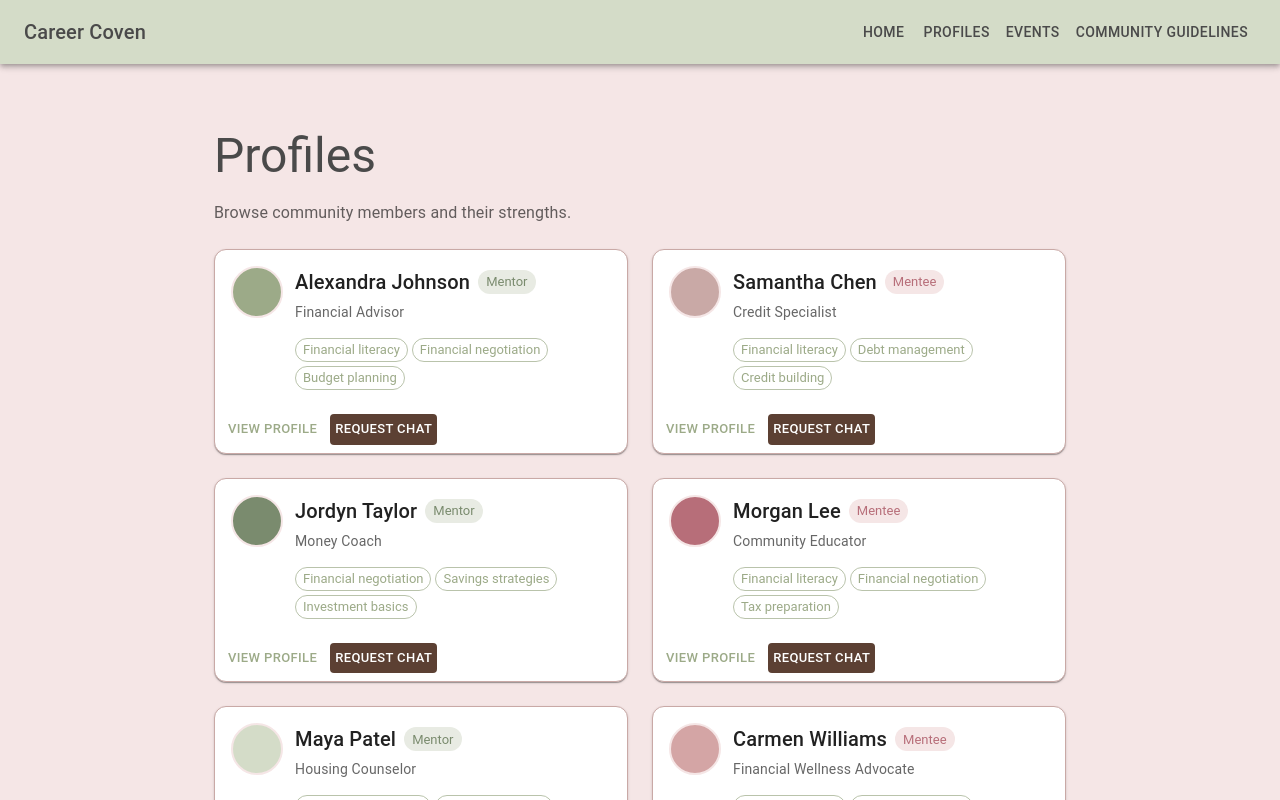
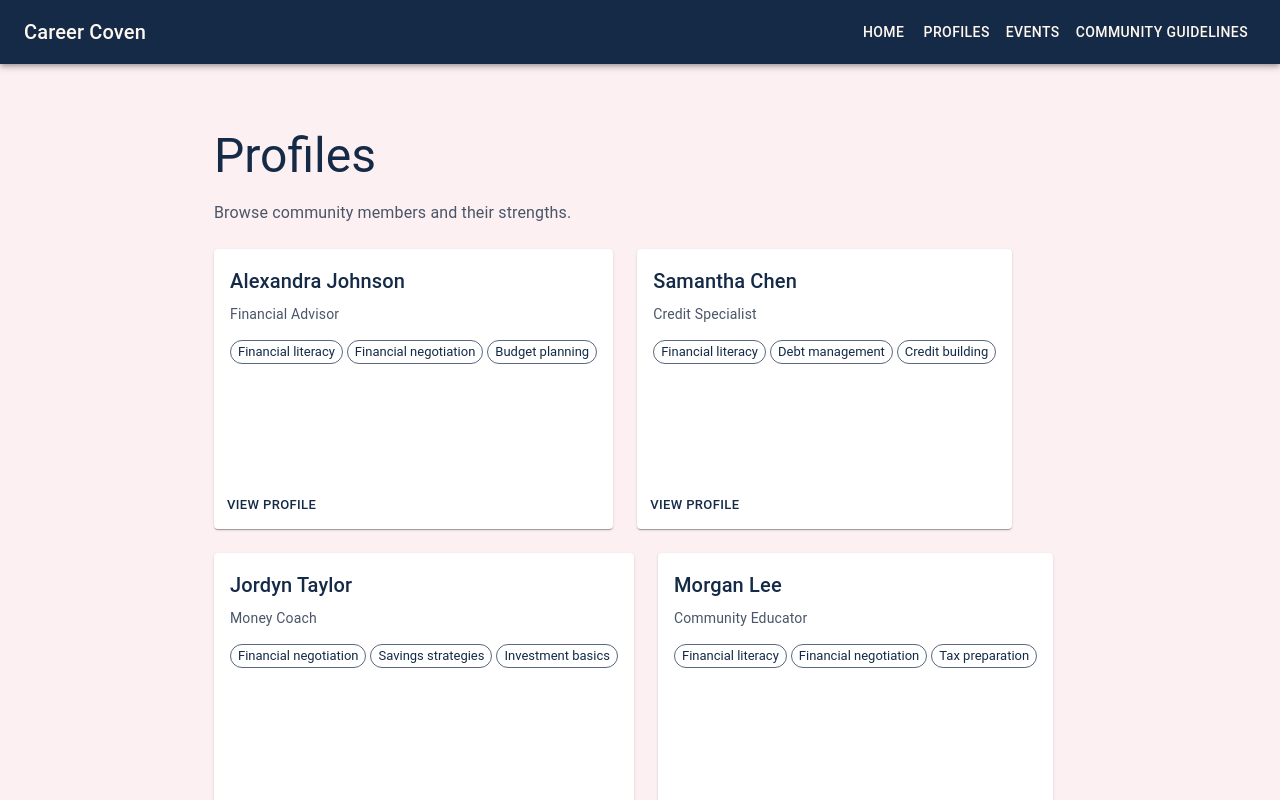
Before and after one commit to Patriciadburns1/AngryNoodles-, a React (Vite) app: page /profiles in a window 1280 px wide. Shown: the top 800 px of the page. Built offline with nearby package versions, Linux system fonts and the light colour scheme.

Commit message:
adding for Anna to pull

```diff
--- a/src/App.jsx
+++ b/src/App.jsx
@@ -9,9 +9,9 @@ import './App.css';
 function App() {
   return (
     <BrowserRouter>
-      <AppBar position="static" sx={{ width: '100%', background: '#d4dcc8', color: '#4a4a4a' }}>
+      <AppBar position="static" sx={{ width: '100%', background: '#152a47', color: '#fff8f0' }}>
         <Toolbar>
-          <Typography variant="h6" component={Link} to="/" sx={{ flexGrow: 1, textDecoration: 'none', color: 'inherit' }}>
+          <Typography variant="h6" component={Link} to="/" sx={{ flexGrow: 1, textDecoration: 'none', color: 'inherit', '&:hover': { color: '#ffffff' } }}>
             Career Coven
           </Typography>
           <Button color="inherit" component={Link} to="/">
--- a/src/index.css
+++ b/src/index.css
@@ -4,7 +4,7 @@
   font-weight: 400;
 
   color-scheme: light;
-  color: #4a4a4a;
+  color: #152a47;
 
   font-synthesis: none;
   text-rendering: optimizeLegibility;
@@ -23,16 +23,16 @@ body {
   min-width: 320px;
   display: flex;
   place-items: center;
-  background: #f5e6e6;
+  background: #fdf0f2;
 }
 
 a {
   font-weight: 500;
-  color: #7a8b6e;
+  color: #152a47;
   text-decoration: inherit;
 }
 a:hover {
-  color: #9caa88;
+  color: #1e3a5f;
 }
 
 h1 {
@@ -61,10 +61,10 @@ button:focus-visible {
 
 @media (prefers-color-scheme: light) {
   :root {
-    color: #4a4a4a;
+    color: #152a47;
   }
   a:hover {
-    color: #9caa88;
+    color: #1e3a5f;
   }
   button {
     background-color: #f9f9f9;
--- a/src/theme.js
+++ b/src/theme.js
@@ -1,25 +1,49 @@
 import { createTheme } from '@mui/material/styles';
 
-const dustyRose = '#c9a9a6';
-const sage = '#9caa88';
-const lightDustyRose = '#f5e6e6';
-const lightSage = '#d4dcc8';
-const darkSage = '#7a8b6e';
+const blush = '#e8b4b8';
+const navy = '#152a47';
+const lightBlush = '#fdf0f2';
+const warmWhite = '#fff8f0';
 
 export const theme = createTheme({
   palette: {
     primary: {
-      main: sage,
-      light: lightSage,
-      dark: darkSage,
+      main: navy,
+      light: '#1e3a5f',
+      dark: '#0d1f35',
+      contrastText: warmWhite,
     },
     secondary: {
-      main: dustyRose,
-      light: lightDustyRose,
+      main: blush,
+      light: lightBlush,
+      contrastText: warmWhite,
     },
     background: {
-      default: lightDustyRose,
+      default: lightBlush,
       paper: '#ffffff',
+    },
+    text: {
+      primary: navy,
+      secondary: '#4a5568',
+    },
+  },
+  components: {
+    MuiButton: {
+      styleOverrides: {
+        contained: {
+          color: warmWhite,
+          '&:hover': {
+            backgroundColor: '#0d1f35',
+            color: warmWhite,
+          },
+        },
+        containedSecondary: {
+          color: warmWhite,
+          '&:hover': {
+            color: warmWhite,
+          },
+        },
+      },
     },
   },
 });
--- a/src/views/CommunityGuidelines.jsx
+++ b/src/views/CommunityGuidelines.jsx
@@ -17,7 +17,7 @@ function CommunityGuidelines() {
       <Typography variant="body1" color="text.secondary" sx={{ mb: 3 }}>
         Please read and follow these guidelines to help keep our community safe and welcoming.
       </Typography>
-      <Paper elevation={1} sx={{ p: 3, border: '1px solid', borderColor: '#c9a9a6' }}>
+      <Paper elevation={1} sx={{ p: 3, border: '1px solid', borderColor: '#e8b4b8' }}>
         <List>
           {guidelines.map((item, index) => (
             <ListItem key={index}>
--- a/src/views/Events.jsx
+++ b/src/views/Events.jsx
@@ -18,7 +18,7 @@ function Events() {
       <Grid container spacing={2}>
         {sampleEvents.map((event) => (
           <Grid item xs={12} sm={6} md={4} key={event.id}>
-            <Card sx={{ border: '1px solid', borderColor: '#c9a9a6' }}>
+            <Card sx={{ border: '1px solid', borderColor: '#e8b4b8' }}>
               <CardContent>
                 <Typography variant="h6">{event.title}</Typography>
                 <Typography variant="body2" color="text.secondary">
--- a/src/views/Home.jsx
+++ b/src/views/Home.jsx
@@ -1,14 +1,35 @@
-import { Typography, Box } from '@mui/material';
+import { Typography, Box, Button, Stack } from '@mui/material';
+import { Link } from 'react-router-dom';
 
 function Home() {
   return (
-    <Box sx={{ py: 4 }}>
-      <Typography variant="h3" component="h1" gutterBottom>
-        Your career finally has a sage space
+    <Box sx={{ py: 4, textAlign: 'left' }}>
+      <Typography variant="h2" component="h1" gutterBottom fontWeight="bold" sx={{ width: '50%' }}>
+        Your career, <Box component="span" sx={{ fontStyle: 'italic', color: '#e8b4b8' }}>finally</Box> has a safe space
       </Typography>
-      <Typography variant="body1" color="text.secondary">
+      <Typography variant="body1" color="text.secondary" sx={{ mb: '75px' }}>
         Welcome to our community. Explore profiles, check out events, and read our guidelines to get started.
       </Typography>
+      <Stack direction="row" spacing={2} flexWrap="wrap" useFlexGap>
+        <Button
+          variant="contained"
+          component={Link}
+          to="/community-guidelines"
+          size="large"
+          sx={{ textTransform: 'none', borderRadius: 6, px: 4, py: 1.5, fontSize: '1.1rem' }}
+        >
+          Join the Community →
+        </Button>
+        <Button
+          variant="outlined"
+          component={Link}
+          to="/profiles"
+          sx={{ textTransform: 'none', borderRadius: 6, px: 4, py: 1.5, fontSize: '1.1rem' }}
+
+        >
+          Find a mentor
+        </Button>
+      </Stack>
     </Box>
   );
 }
--- a/src/views/Profiles.jsx
+++ b/src/views/Profiles.jsx
@@ -1,48 +1,40 @@
-import { Typography, Box, Card, CardContent, CardActions, Button, Chip, Stack } from '@mui/material';
-
-const paletteColors = ['#9caa88', '#c9a9a6', '#7a8b6e', '#b76e79', '#d4dcc8', '#d4a5a5'];
+import { Typography, Box, Card, CardContent, CardActions, Button, Grid, Chip, Stack } from '@mui/material';
 
 const mockProfiles = [
   {
     id: 1,
     name: 'Alexandra Johnson',
     role: 'Financial Advisor',
-    type: 'mentor',
     strengths: ['Financial literacy', 'Financial negotiation', 'Budget planning'],
   },
   {
     id: 2,
     name: 'Samantha Chen',
     role: 'Credit Specialist',
-    type: 'mentee',
     strengths: ['Financial literacy', 'Debt management', 'Credit building'],
   },
   {
     id: 3,
     name: 'Jordyn Taylor',
     role: 'Money Coach',
-    type: 'mentor',
     strengths: ['Financial negotiation', 'Savings strategies', 'Investment basics'],
   },
   {
     id: 4,
     name: 'Morgan Lee',
     role: 'Community Educator',
-    type: 'mentee',
     strengths: ['Financial literacy', 'Financial negotiation', 'Tax preparation'],
   },
   {
     id: 5,
     name: 'Maya Patel',
     role: 'Housing Counselor',
-    type: 'mentor',
     strengths: ['Financial negotiation', 'Mortgage literacy', 'Budget planning'],
   },
   {
     id: 6,
     name: 'Carmen Williams',
     role: 'Financial Wellness Advocate',
-    type: 'mentee',
     strengths: ['Financial literacy', 'Debt management', 'Financial negotiation'],
   },
 ];
@@ -56,58 +48,18 @@ function Profiles() {
       <Typography variant="body1" color="text.secondary" sx={{ mb: 3 }}>
         Browse community members and their strengths.
       </Typography>
-      <Box
-        sx={{
-          display: 'grid',
-          gridTemplateColumns: 'repeat(auto-fill, minmax(280px, 1fr))',
-          gap: 3,
-        }}
-      >
-        {mockProfiles.map((profile, index) => (
-          <Card
-            key={profile.id}
-            sx={{
-              display: 'flex',
-              flexDirection: 'column',
-              minHeight: 0,
-              border: '1px solid',
-              borderColor: '#c9a9a6',
-              borderRadius: 3,
-              position: 'relative',
-            }}
-          >
-            <Box
-              sx={{
-                position: 'absolute',
-                top: 16,
-                left: 16,
-                width: 48,
-                height: 48,
-                borderRadius: '50%',
-                backgroundColor: paletteColors[index % paletteColors.length],
-                border: '2px solid',
-                borderColor: '#f5e6e6',
-              }}
-            />
-            <CardContent sx={{ flex: '1 1 auto', display: 'flex', flexDirection: 'column', pl: 10, pt: 2 }}>
-              <Box sx={{ display: 'flex', alignItems: 'center', gap: 1, mb: 0.5 }}>
-                <Typography variant="h6">
+      <Grid container spacing={3}>
+        {mockProfiles.map((profile) => (
+          <Grid item xs={12} sm={6} md={4} key={profile.id}>
+            <Card sx={{ height: 280, display: 'flex', flexDirection: 'column' }}>
+              <CardContent sx={{ flexGrow: 1 }}>
+                <Typography variant="h6" gutterBottom>
                   {profile.name}
                 </Typography>
-                <Chip
-                  label={profile.type}
-                  size="small"
-                  sx={{
-                    textTransform: 'capitalize',
-                    backgroundColor: profile.type === 'mentor' ? '#e8ebe3' : '#f5e6e6',
-                    color: profile.type === 'mentor' ? '#7a8b6e' : '#b76e79',
-                  }}
-                />
-              </Box>
                 <Typography variant="body2" color="text.secondary" sx={{ mb: 2 }}>
                   {profile.role}
                 </Typography>
-              <Stack direction="row" flexWrap="wrap" gap={0.5} useFlexGap sx={{ flex: 1 }}>
+                <Stack direction="row" flexWrap="wrap" gap={0.5} useFlexGap>
                   {profile.strengths.map((strength) => (
                     <Chip
                       key={strength}
@@ -121,22 +73,11 @@ function Profiles() {
               </CardContent>
               <CardActions>
                 <Button size="small">View Profile</Button>
-              <Button
-                size="small"
-                component="a"
-                href="#"
-                sx={{
-                  backgroundColor: '#5c4033',
-                  color: 'white',
-                  '&:hover': { backgroundColor: '#6b4423', color: 'white' },
-                }}
-              >
-                Request chat
-              </Button>
               </CardActions>
             </Card>
+          </Grid>
         ))}
-      </Box>
+      </Grid>
     </Box>
   );
 }
```
Also changed, not shown: src/pages/Profiles.jsx (deleted, +0 -85 lines). Lines whose indentation alone changed are shown as unchanged.
